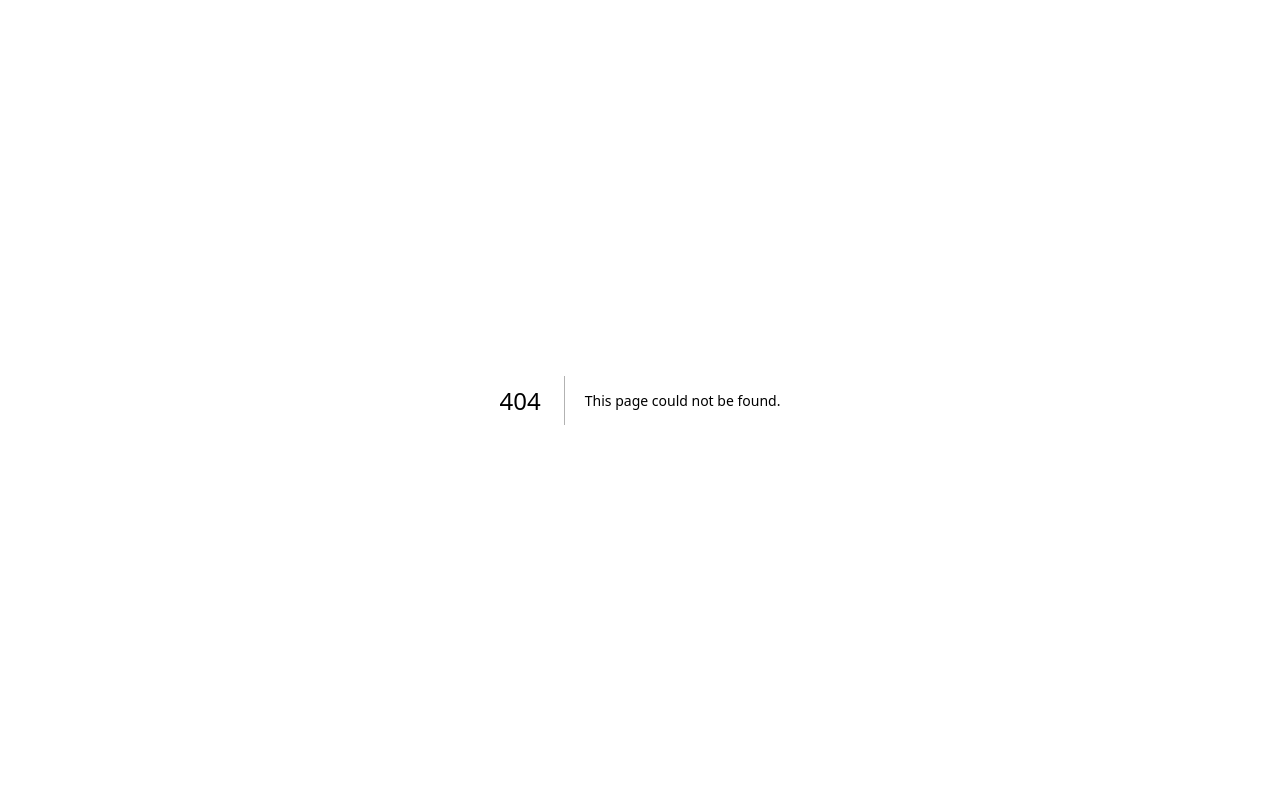
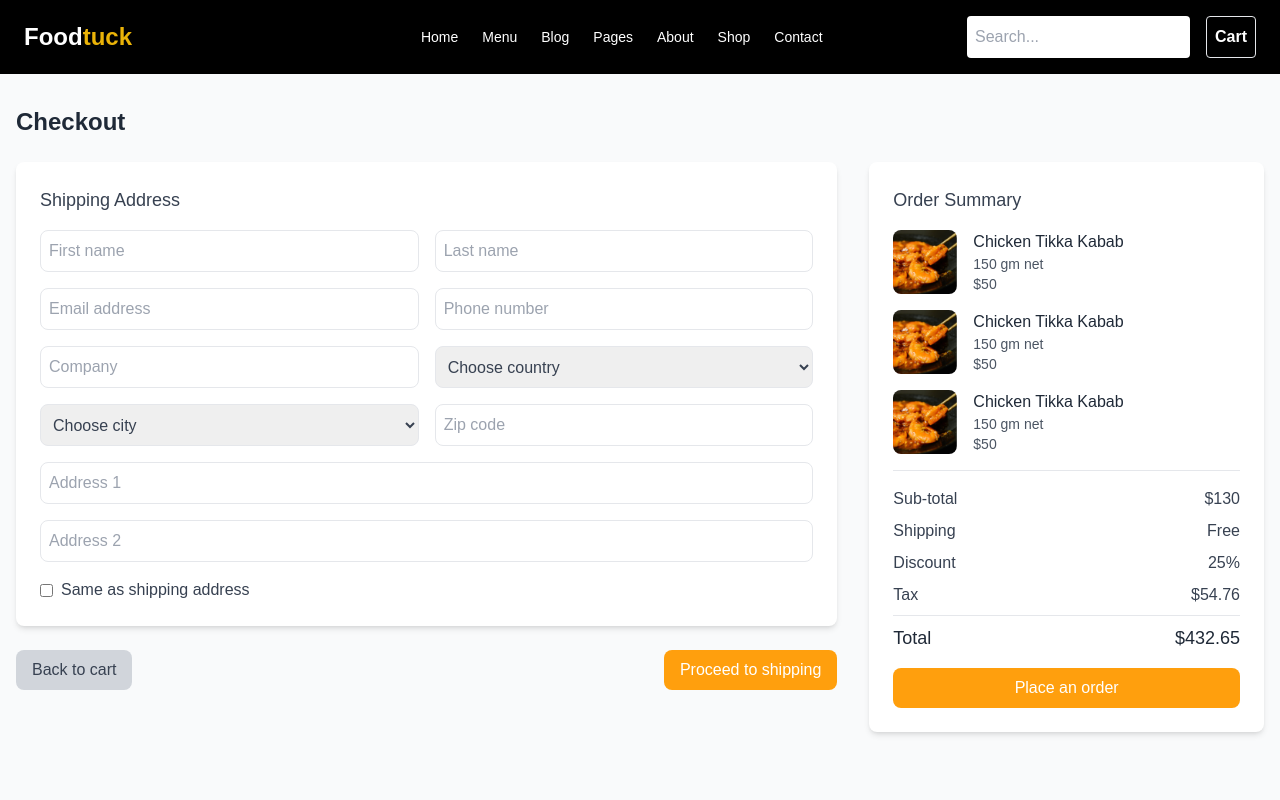
Before and after one commit to muzzammil5/projabc, a Next.js app: page /checkout in a window 1280 px wide. Before the commit this address had no page. Shown: the top 800 px of the page. Built offline with nearby package versions, Linux system fonts and the light colour scheme.

Commit message:
new change

```diff
--- /dev/null
+++ b/src/app/checkout/page.tsx
@@ -0,0 +1,157 @@
+// src/app/checkout/page.tsx
+import React from "react";
+import Header from "@/components/Header"; // Adjust the path to your Header component
+import Footer from "@/components/Footer"; // Adjust the path to your Footer component
+
+const CheckoutPage: React.FC = () => {
+    return (
+        <div className="min-h-screen bg-gray-50">
+            {/* Header */}
+            {/* <Header /> */}
+
+            <main className="container mx-auto px-4 py-8">
+                <h1 className="text-2xl font-semibold text-gray-800 mb-6">Checkout</h1>
+
+                <div className="grid grid-cols-1 lg:grid-cols-3 gap-8">
+                    {/* Shipping Address Form */}
+                    <div className="lg:col-span-2">
+                        <div className="bg-white shadow-md rounded-lg p-6">
+                            <h2 className="text-lg font-medium text-gray-700 mb-4">Shipping Address</h2>
+                            <form className="grid grid-cols-1 md:grid-cols-2 gap-4">
+                                <input
+                                    type="text"
+                                    placeholder="First name"
+                                    className="border rounded-lg p-2 text-gray-700"
+                                />
+                                <input
+                                    type="text"
+                                    placeholder="Last name"
+                                    className="border rounded-lg p-2 text-gray-700"
+                                />
+                                <input
+                                    type="email"
+                                    placeholder="Email address"
+                                    className="border rounded-lg p-2 text-gray-700"
+                                />
+                                <input
+                                    type="tel"
+                                    placeholder="Phone number"
+                                    className="border rounded-lg p-2 text-gray-700"
+                                />
+                                <input
+                                    type="text"
+                                    placeholder="Company"
+                                    className="border rounded-lg p-2 text-gray-700"
+                                />
+                                <select className="border rounded-lg p-2 text-gray-700">
+                                    <option>Choose country</option>
+                                    <option>Pakistan</option>
+                                    <option>Iran</option>
+                                    <option>Iraq</option>
+                                    <option>Yemen</option>
+
+                                </select>
+                                <select className="border rounded-lg p-2 text-gray-700">
+                                    <option>Choose city</option>
+                                    <option>Karachi, Pak</option>
+                                    <option>Lahore, Pak</option>
+                                    <option>Hyderabad, Pak</option>
+                                    <option>Tehran, Iran</option>
+                                    <option>Mashad, Iran</option>
+                                    <option>Karbala, Iraq</option>
+                                    <option>Kazmain, Iraq</option>
+                                    <option>Sanaa, Yemen</option>
+                                    <option>Hodidieh, Yemen</option>
+                                </select>
+                                <input
+                                    type="text"
+                                    placeholder="Zip code"
+                                    className="border rounded-lg p-2 text-gray-700"
+                                />
+                                <input
+                                    type="text"
+                                    placeholder="Address 1"
+                                    className="border rounded-lg p-2 text-gray-700 col-span-2"
+                                />
+                                <input
+                                    type="text"
+                                    placeholder="Address 2"
+                                    className="border rounded-lg p-2 text-gray-700 col-span-2"
+                                />
+                                <div className="flex items-center col-span-2">
+                                    <input type="checkbox" id="billing-address" className="mr-2" />
+                                    <label htmlFor="billing-address" className="text-gray-700">
+                                        Same as shipping address
+                                    </label>
+                                </div>
+                            </form>
+                        </div>
+                        <div className="mt-6 flex justify-between">
+                            <button className="bg-gray-300 text-gray-700 py-2 px-4 rounded-lg">
+                                Back to cart
+                            </button>
+                            <button className="bg-[#FF9F0D] text-white py-2 px-4 rounded-lg">
+                                Proceed to shipping
+                            </button>
+                        </div>
+                    </div>
+
+                    {/* Order Summary */}
+                    <div>
+                        <div className="bg-white shadow-md rounded-lg p-6">
+                            <h2 className="text-lg font-medium text-gray-700 mb-4">Order Summary</h2>
+                            <div className="space-y-4">
+                                {[...Array(3)].map((_, i) => (
+                                    <div key={i} className="flex items-center">
+                                        <img
+                                            src="/images/tikka.png" // Replace with actual image path
+                                            alt="Chicken Tikka Kabab"
+                                            className="w-16 h-16 object-cover rounded-lg"
+                                        />
+                                        <div className="ml-4">
+                                            <h3 className="text-gray-800 font-medium">Chicken Tikka Kabab</h3>
+                                            <p className="text-sm text-gray-600">150 gm net</p>
+                                            <p className="text-sm text-gray-600">$50</p>
+                                        </div>
+                                    </div>
+                                ))}
+                            </div>
+                            <hr className="my-4" />
+                            <div className="space-y-2">
+                                <div className="flex justify-between text-gray-700">
+                                    <span>Sub-total</span>
+                                    <span>$130</span>
+                                </div>
+                                <div className="flex justify-between text-gray-700">
+                                    <span>Shipping</span>
+                                    <span>Free</span>
+                                </div>
+                                <div className="flex justify-between text-gray-700">
+                                    <span>Discount</span>
+                                    <span>25%</span>
+                                </div>
+                                <div className="flex justify-between text-gray-700">
+                                    <span>Tax</span>
+                                    <span>$54.76</span>
+                                </div>
+                                <hr className="my-4" />
+                                <div className="flex justify-between text-lg font-medium text-gray-800">
+                                    <span>Total</span>
+                                    <span>$432.65</span>
+                                </div>
+                            </div>
+                            <button className="bg-[#FF9F0D] text-white w-full py-2 mt-4 rounded-lg">
+                                Place an order
+                            </button>
+                        </div>
+                    </div>
+                </div>
+            </main>
+
+            {/* Footer */}
+            {/* <Footer /> */}
+        </div>
+    );
+};
+
+export default CheckoutPage;
--- a/src/app/layout.tsx
+++ b/src/app/layout.tsx
@@ -1,6 +1,10 @@
 import type { Metadata } from "next";
 import localFont from "next/font/local";
 import "./globals.css";
+import HeroSection from "@/components/HeroSection";
+import Footer from "@/components/Footer";
+import Hero from "@/components/Hero";
+import Header from "@/components/Header";
 
 const geistSans = localFont({
   src: "./fonts/GeistVF.woff",
@@ -25,10 +29,13 @@ export default function RootLayout({
 }>) {
   return (
     <html lang="en">
-      <body
-        className={`${geistSans.variable} ${geistMono.variable} antialiased`}
-      >
+      <body className={`${geistSans.variable} ${geistMono.variable} antialiased`}>
+        <Header/>
+        {/* <Hero /> */}
+        {/* <HeroSection /> */}
         {children}
+        <Footer />
+
       </body>
     </html>
   );
--- a/src/app/page.tsx
+++ b/src/app/page.tsx
@@ -60,7 +60,7 @@ export default function Home() {
         </div>
 
       </header> */}
-      <Header />
+        {/* <Header /> */}
       <Hero />
       <FoodCategory />
       <WhyChooseUs />
```
Also changed, not shown: public/images/tikka.png (added).
